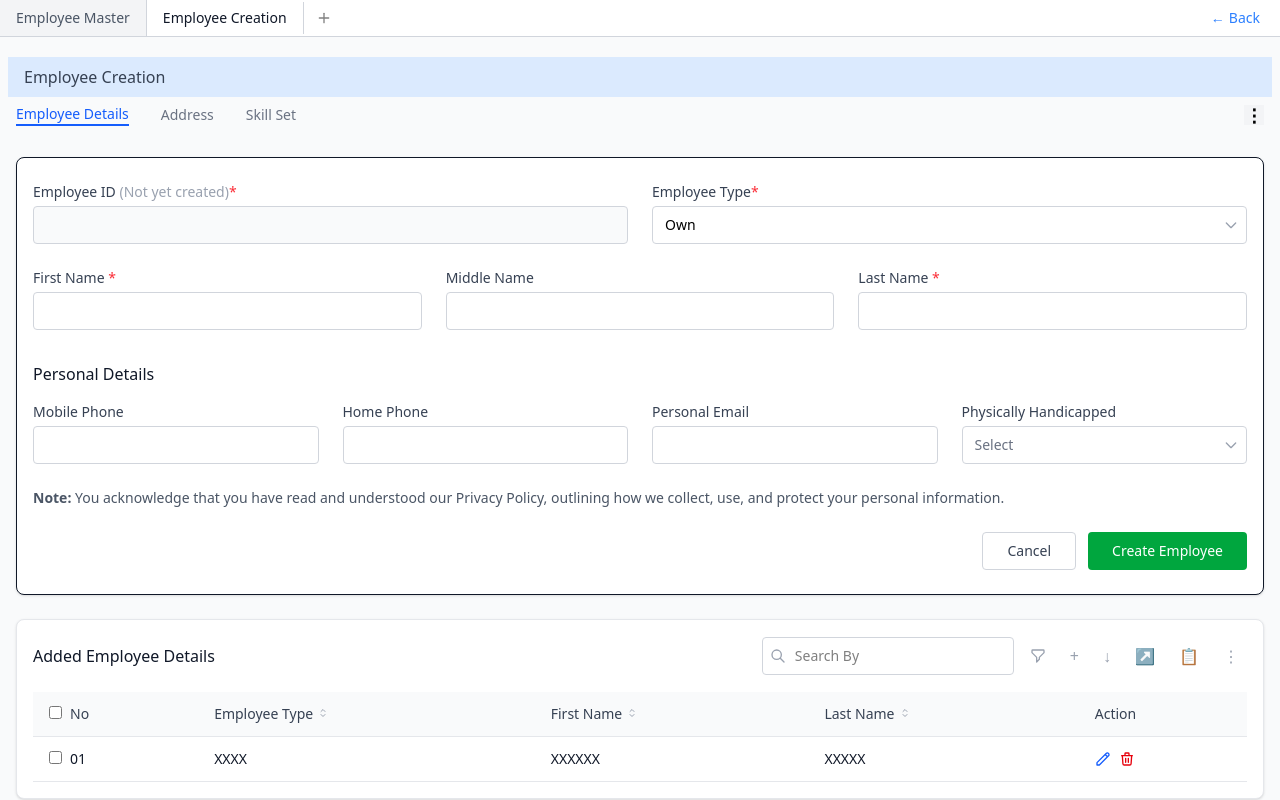
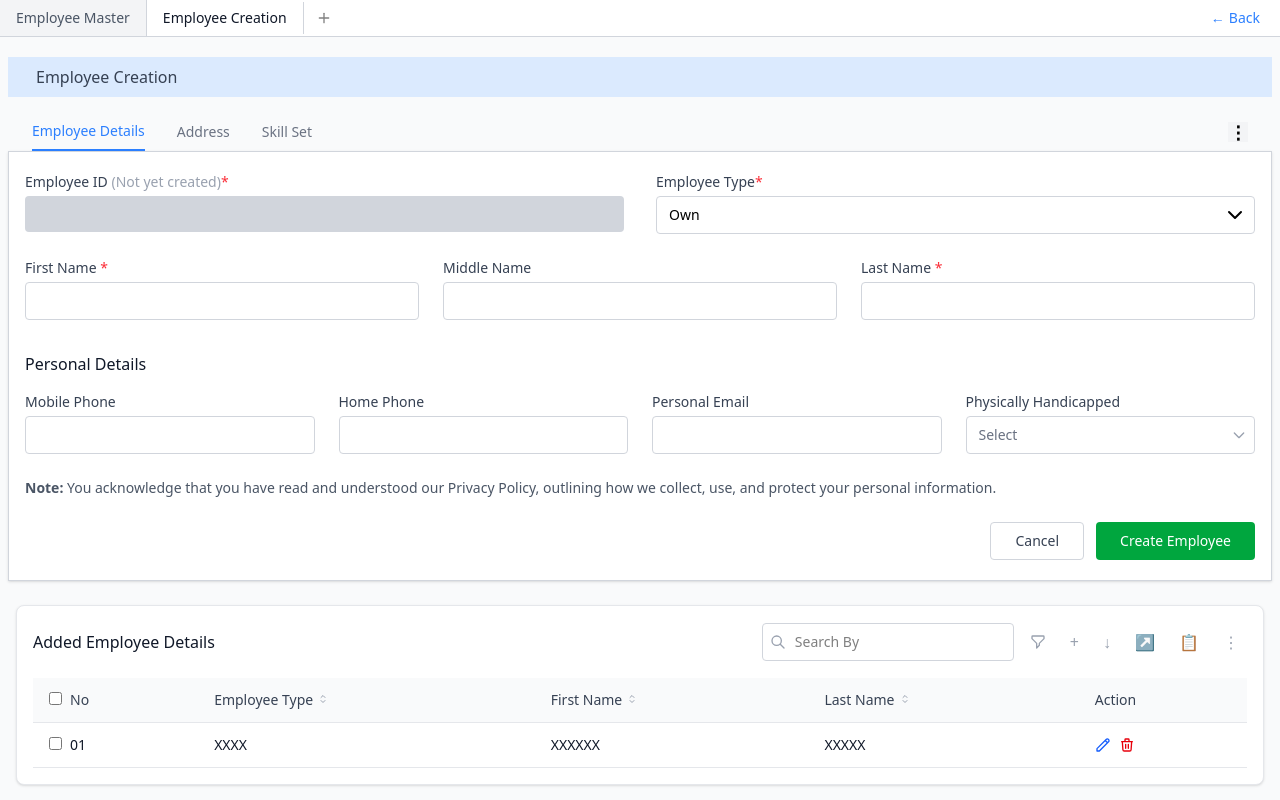
Before and after one commit to archanaprabhat/employee-form, a React (Vite) app in the folder employee-ui/: page / in a window 1280 px wide. Built offline with nearby package versions, Linux system fonts and the light colour scheme.

Commit message:
till chevron

```diff
--- a/employee-ui/src/App.jsx
+++ b/employee-ui/src/App.jsx
@@ -1,5 +1,5 @@
 import React, { useState } from 'react';
-import { Plus } from 'lucide-react';
+import { Plus, ChevronDown } from 'lucide-react';
 
 const EmployeeCreationForm = () => {
   const [formData, setFormData] = useState({
@@ -56,39 +56,39 @@ const EmployeeCreationForm = () => {
       <div className='pb-5'></div>
       <div className="bg-blue-100 mx-2">
         <div className="px-4 py-2">
-          <h1 className="text-gray-700">Employee Creation</h1>
+          <h1 className="text-gray-700 mx-3" >Employee Creation</h1>
         </div>
       </div>
 
-      <div className="flex items-center justify-between px-4">
+      <div className="flex items-center justify-between px-4 pt-4 mx-4">
             {/* Tabs */}
             <div className="flex space-x-8 overflow-x-auto">
-              <button className=" text-blue-600 border-b-2 border-blue-600 font-medium text-sm whitespace-nowrap">
+              <button className="py-2 text-blue-500 border-b-2 border-blue-500 font-medium text-sm whitespace-nowrap">
                 Employee Details
               </button>
-              <button className=" text-gray-500 text-sm hover:text-gray-700 whitespace-nowrap">
+              <button className=" py-2 text-gray-500 text-sm hover:text-gray-700 whitespace-nowrap">
                 Address
               </button>
-              <button className=" text-gray-500 text-sm hover:text-gray-700 whitespace-nowrap">
+              <button className=" py-2 text-gray-500 text-sm hover:text-gray-700 whitespace-nowrap">
                 Skill Set
               </button>
             </div>
 
             {/* Three Dots Menu */}
-            <div className="flex-shrink-0 py-2">
+            <div className="flex-shrink-0">
               <button className="text-black text-lg font-bold bg-gray-100 w-5 h-5 flex items-center justify-center">
                 ⋮
               </button>
             </div>
           </div>
       {/* Content Box Container */}
-      <div className="mx-4 mt-6 bg-white border border-gray-900 rounded-lg shadow-sm">
+      <div className="mx-2 bg-white border border-gray-300 shadow-sm">
         {/* Tabs Header with Three Dots in Same Row */}
 
         {/* Form Content */}
-        <div className="px-4 py-6">
+        <div className="px-4 py-5">
           {/* First Row - Employee ID and Type */}
-          <div className="grid grid-cols-1 md:grid-cols-2 gap-6 mb-6">
+          <div className="grid grid-cols-1 md:grid-cols-2 gap-8 mb-6">
             <div>
               <label className="block text-sm text-gray-700 mb-1">
                 Employee ID <span className="text-gray-400">(Not yet created)</span><span className="text-red-500">*</span>
@@ -98,7 +98,7 @@ const EmployeeCreationForm = () => {
                 name="employeeId"
                 value={formData.employeeId}
                 onChange={handleInputChange}
-                className="w-full px-3 py-2 border border-gray-300 rounded bg-gray-50 text-gray-500 text-sm"
+                className="w-full px-3 py-2 rounded bg-gray-300 text-blue-50 text-sm"
                 disabled
               />
             </div>
@@ -118,9 +118,7 @@ const EmployeeCreationForm = () => {
                   <option value="Consultant">Consultant</option>
                 </select>
                 <div className="absolute inset-y-0 right-0 flex items-center px-2 pointer-events-none">
-                  <svg className="w-4 h-4 text-gray-400" fill="none" stroke="currentColor" viewBox="0 0 24 24">
-                    <path strokeLinecap="round" strokeLinejoin="round" strokeWidth={2} d="M19 9l-7 7-7-7" />
-                  </svg>
+                <ChevronDown />
                 </div>
               </div>
             </div>
```
